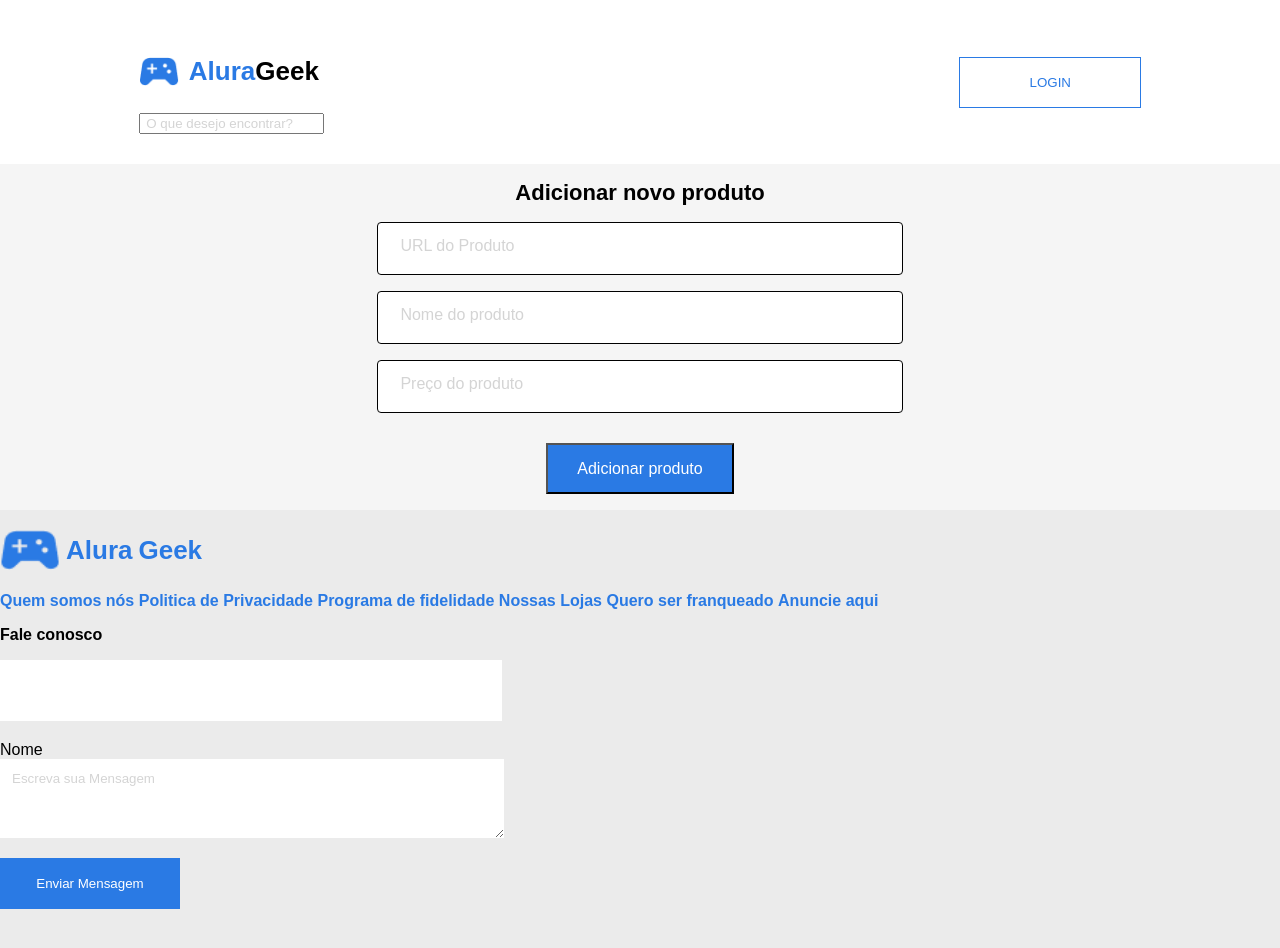
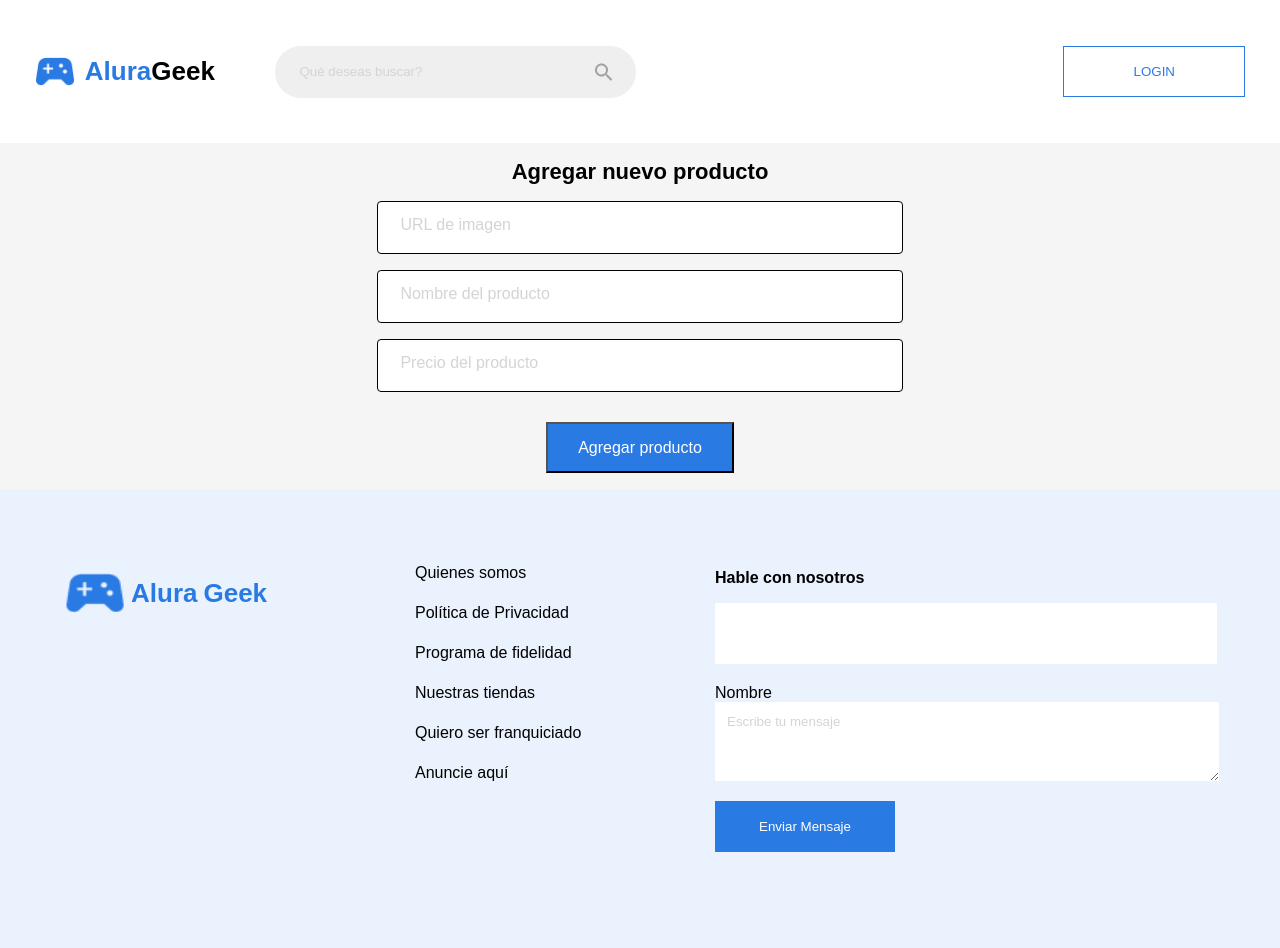
Before and after one commit to aluralatamprofes/Alurageek-resolucion, a website with bundled scripts: page screens/add-products.html in a window 1280 px wide. Before the commit the page ends 909 px from the top, so only its background shows below. Built offline with nearby package versions, Linux system fonts and the light colour scheme.

Commit message:
arreglado nombre de clases y formulario

```diff
--- a/screens/add-products.html
+++ b/screens/add-products.html
@@ -15,13 +15,13 @@
   <body>
     <header>
       <nav>
-        <div class="logo-busca">
+        <div class="logo-busqueda">
           <div class="logo">
             <img src="../assets/logo.png" alt="logo" />
             <p class="logo-azul">Alura</p>
             <p>Geek</p>
           </div>
-          <input i type="text" placeholder="O que desejo encontrar?" />
+          <input i type="text" placeholder="Qué deseas buscar?" />
         </div>
         <div class="login">
           <a href="login.html"><button type="submit">Login</button></a>
@@ -30,53 +30,53 @@
     </header>
     <main>
       <section class="product-add">
-        <div class="product-add_title">Adicionar novo produto</div>
+        <div class="product-add_title">Agregar nuevo producto</div>
         <form class="form-cadastro" data-form>
           <input
             class="product-add_input__url"
             type="text"
-            placeholder="URL do Produto"
+            placeholder="URL de imagen"
             required
             data-url
           />
           <input
             class="product-add_input__name"
             type="text"
-            placeholder="Nome do produto"
+            placeholder="Nombre del producto"
             required
             data-nome
           />
           <input
             class="product-add_input__price"
             type="text"
-            placeholder="Preço do produto"
+            placeholder="Precio del producto"
             required
             data-preco
           />
           <button type="submit" class="product-add_btn">
-            Adicionar produto
+            Agregar producto
           </button>
         </form>
       </section>
     </main>
   </body>
-  <section class="contato">
+  <section class="contacto">
     <div class="referencia">
       <img src="../assets/logo.png" alt="logo" />
       <p>Alura</p>
       <p>Geek</p>
     </div>
-    <div class="links-uteis">
-      <a href="">Quem somos nós</a>
-      <a href="">Politica de Privacidade</a>
-      <a href="">Programa de fidelidade</a>
-      <a href="">Nossas Lojas</a>
-      <a href="">Quero ser franqueado</a>
-      <a href="">Anuncie aqui</a>
+    <div class="links-utiles">
+      <a href="">Quienes somos</a>
+      <a href="">Política de Privacidad</a>
+      <a href="">Programa de fidelidad</a>
+      <a href="">Nuestras tiendas</a>
+      <a href="">Quiero ser franquiciado</a>
+      <a href="">Anuncie aquí</a>
     </div>
 
     <div class="form">
-      <p>Fale conosco</p>
+      <p>Hable con nosotros</p>
       <div class="label-float">
         <input
           type="text"
@@ -85,16 +85,16 @@
           class="input-nome"
           placeholder=""
         />
-        <label for="Nome" class="label-nome">Nome</label>
+        <label for="Nome" class="label-nome">Nombre</label>
       </div>
       <textarea
         name="mensagem"
         id="msg"
         cols="5"
         rows="5"
-        placeholder="Escreva sua Mensagem"
+        placeholder="Escribe tu mensaje"
       ></textarea>
-      <button>Enviar Mensagem</button>
+      <button>Enviar Mensaje</button>
     </div>
   </section>
   <script type="module" src="../controllers/crea-productos-controller.js"></script>
```
